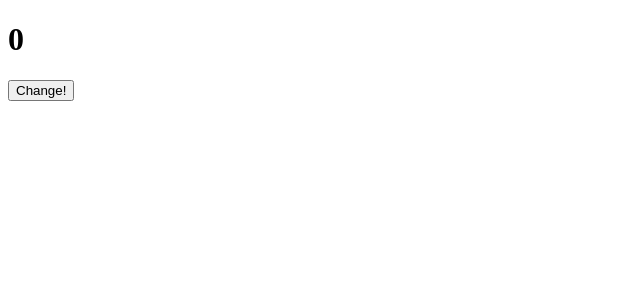
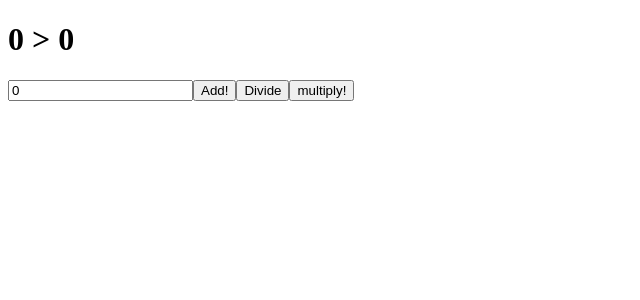
Before and after one commit to pgeliebter/react-practice, a React app: page / in a window 1280 px wide. Shown: the top 300 px of the page, without its empty margins (0-640 px from the left). Built offline with nearby package versions, Linux system fonts and the light colour scheme; the HTML template or start-up script is replaced by a standard one.

Commit message:
creates a basic calculator

```diff
--- a/src/App.js
+++ b/src/App.js
@@ -5,22 +5,50 @@ class App extends React.Component {
 	constructor() {
 		super()
 		this.state = {
-			count: 0
+			count: 0,
+			inputValue: 0
 		}
-		this.handleClick = this.handleClick.bind(this)
+		this.handleClickAdd = this.handleClickAdd.bind(this)
+		this.handleClickDivide = this.handleClickDivide.bind(this)
+		this.handleClickMultiply = this.handleClickMultiply.bind(this)
 	}
-
-	handleClick() {
+	handleClickAdd() {
 		this.setState((prevState) => {
-			return { count: prevState.count + 1 }
+			return { count: prevState.count + this.state.inputValue }
+		})
+	}
+	updateInputValue(evt) {
+		this.setState({
+			inputValue: evt.target.value
+		})
+	}
+	handleClickDivide() {
+		this.setState((prevState) => {
+			return {
+				count: prevState.count / this.state.inputValue
+			}
+		})
+	}
+	handleClickMultiply() {
+		this.setState((prevState) => {
+			return { count: prevState.count * this.state.inputValue }
 		})
 	}
 
 	render() {
 		return (
 			<div>
-				<h1>{this.state.count}</h1>
-				<button onClick={this.handleClick}>Change!</button>
+				<h1>
+					{this.state.inputValue} &gt; {this.state.count}
+				</h1>
+				<h1 />
+				<input
+					value={this.state.inputValue}
+					onChange={(evt) => this.updateInputValue(evt)}
+				/>
+				<button onClick={this.handleClickAdd}>Add!</button>
+				<button onClick={this.handleClickDivide}>Divide </button>
+				<button onClick={this.handleClickMultiply}>multiply!</button>
 			</div>
 		)
 	}
```
